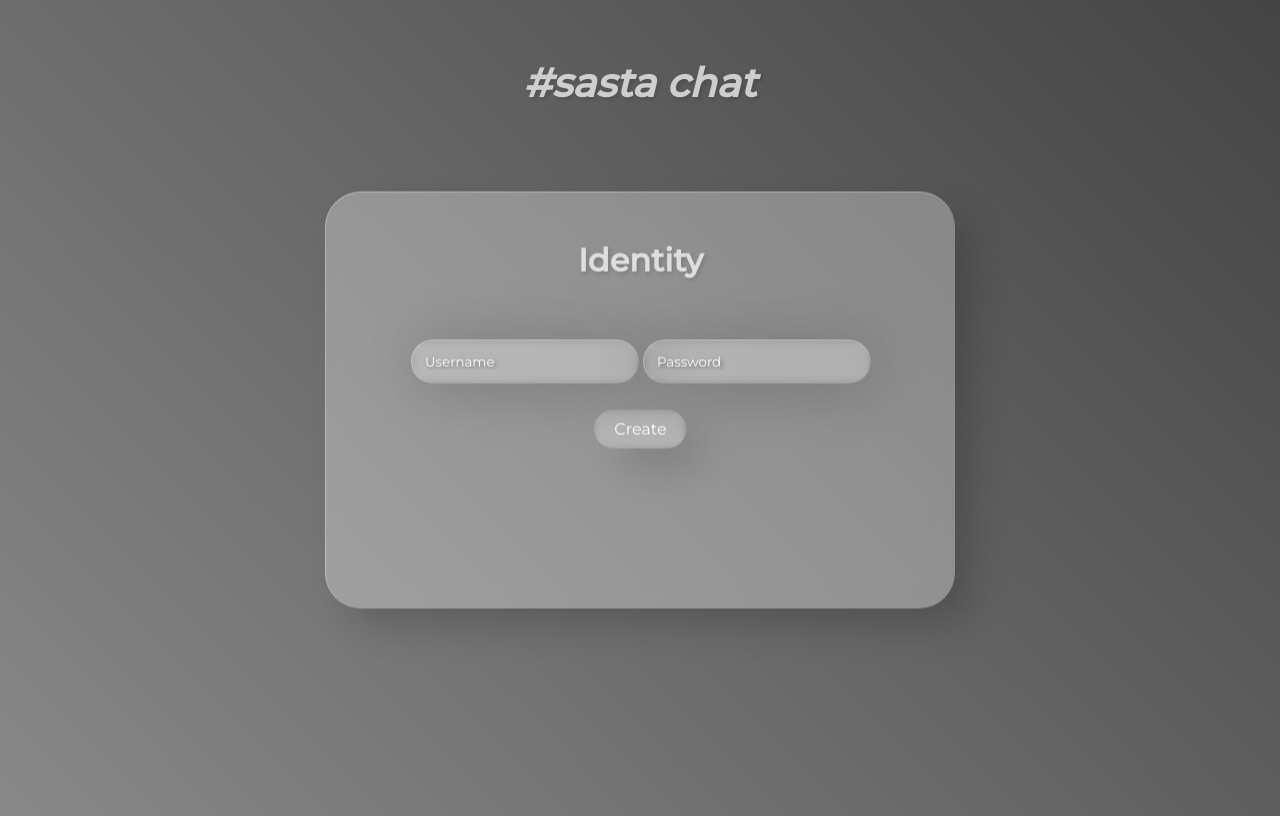
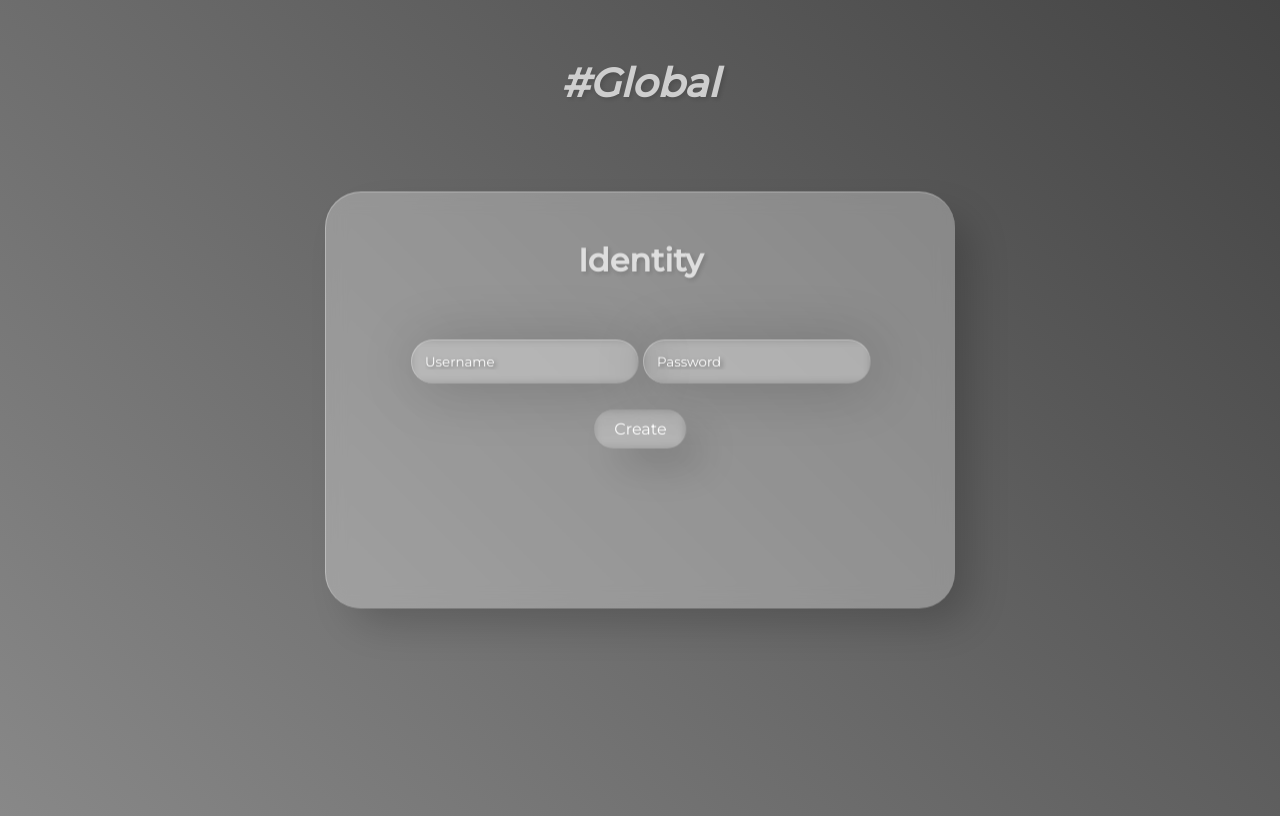
Before and after one commit to stzyx/coolchat, a plain HTML site: page identity/index.html in a window 1280 px wide. Drawn offline with Linux system fonts and the light colour scheme.

Commit message:
Update index.html

```diff
--- a/identity/index.html
+++ b/identity/index.html
@@ -9,7 +9,7 @@
   <link rel="stylesheet" href="https://fonts.googleapis.com/css2?family=Montserrat:wght@300;400;500&display=swap"/>
 </head>
 <body onload="allCheck()">
-  <div class="title">#sasta chat</div>
+  <div class="title">#Global</div>
   <div class="container">
    <form>
     <h2>Identity</h2>
```
